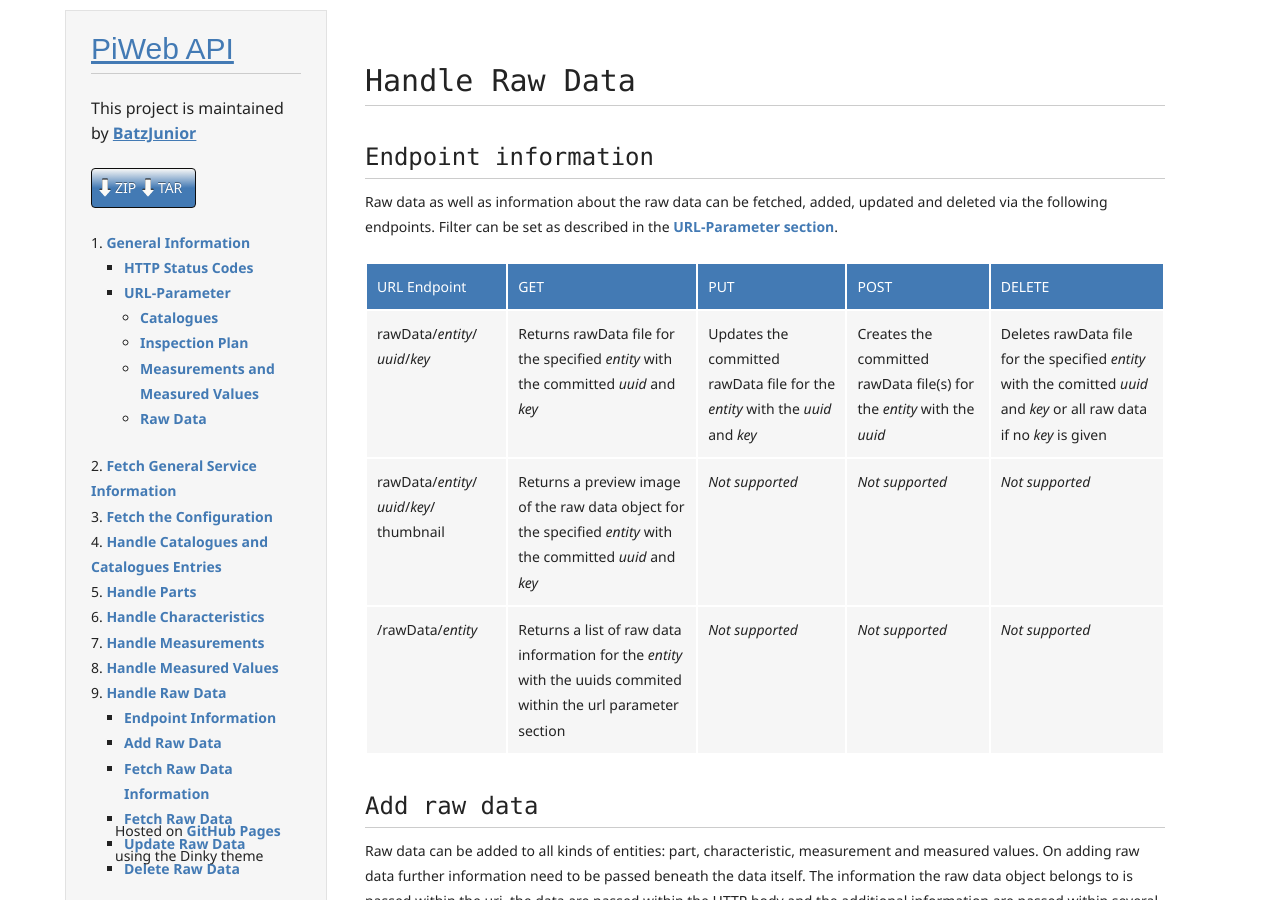
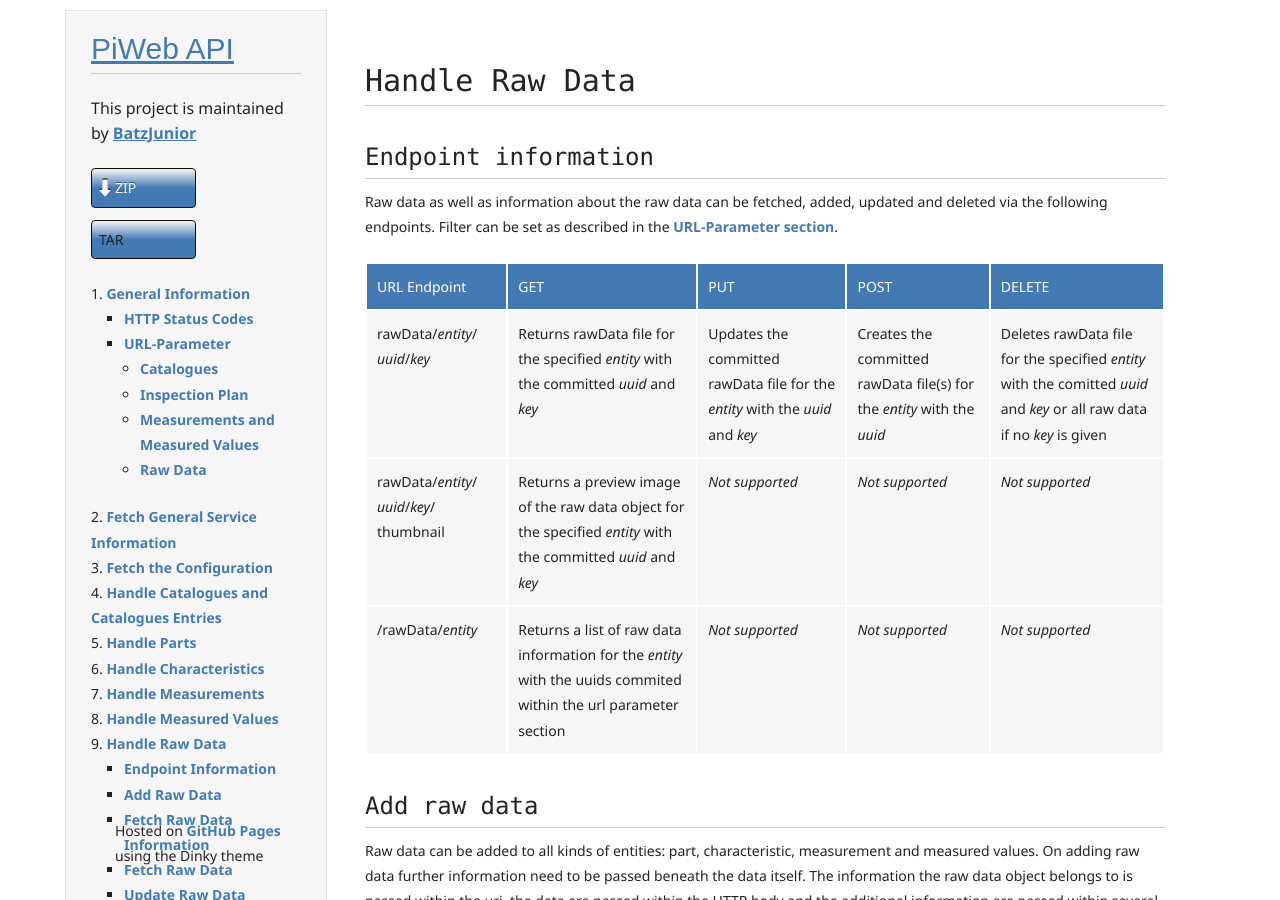
Before and after one commit to BatzJunior/testrepo, a Jekyll site: the page built from Handle-Raw-Data.md, in a window 1280 px wide and 900 px high. Built offline with Jekyll 4.4.1, drawn with Linux system fonts in a browser that asks for light colours.

Commit message:
Update frame.html

```diff
--- a/_layouts/frame.html
+++ b/_layouts/frame.html
@@ -24,7 +24,9 @@
 
         <div class="download">
 	       	<a class="buttons" href="https://github.com/BatzJunior/testrepo/zipball/master">ZIP</a></li>
-	       	<a class="buttons" href="https://github.com/BatzJunior/testrepo/tarball/master">TAR</a>
+        </div>
+        <div class="download"
+        	<a class="buttons" href="https://github.com/BatzJunior/testrepo/tarball/master">TAR</a>
         </div>
 
         <p class="header"></p>
```
